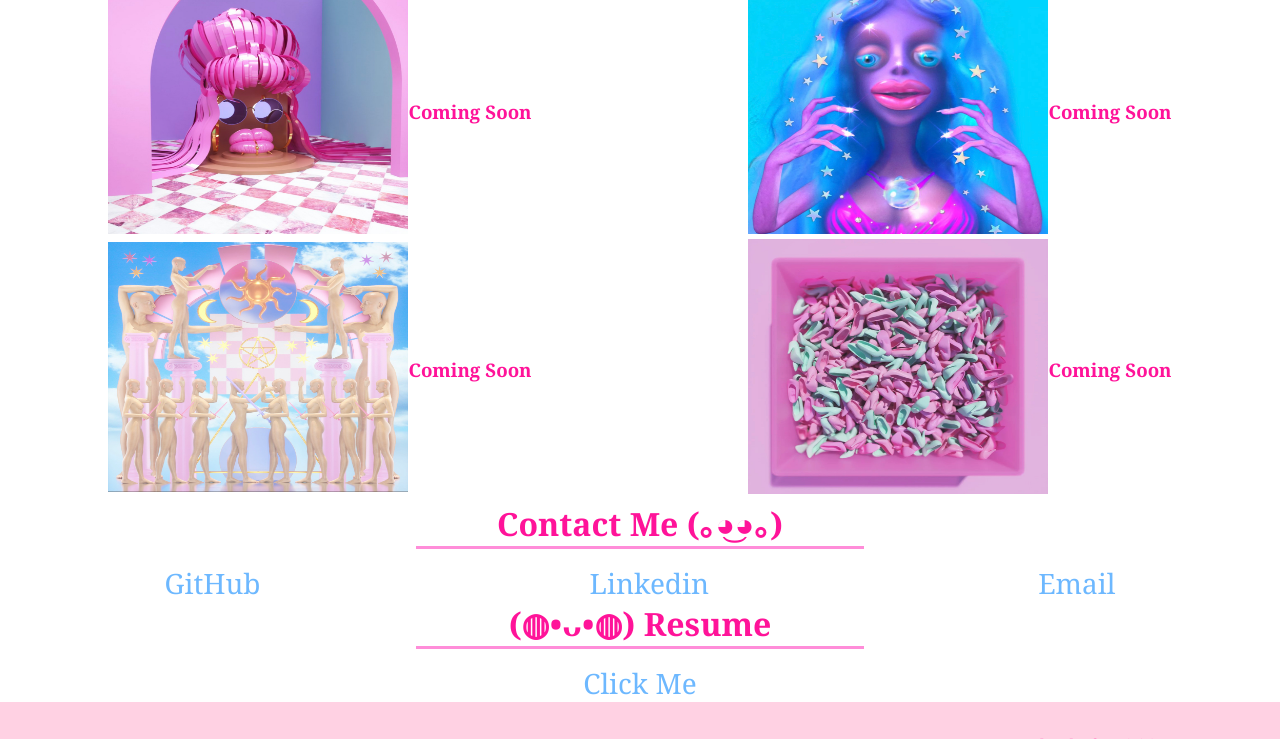
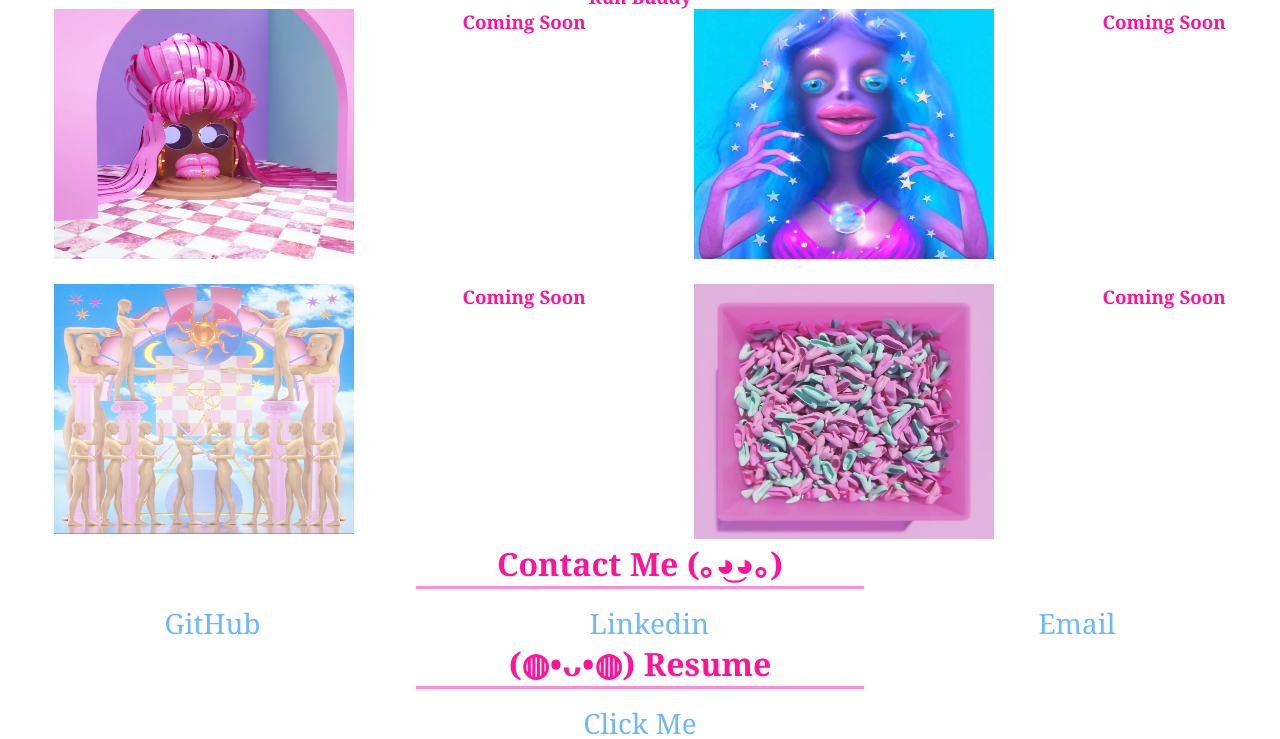
Before and after one commit to shanicesauce/Portfolio, a plain HTML site: page index.html in a window 1280 px wide. Shown: the part 865-1604 px from the top of the page. Drawn offline with Linux system fonts and the light colour scheme.

Commit message:
adjusted poistions of projects

```diff
--- a/index.html
+++ b/index.html
@@ -56,38 +56,45 @@
       <div>
       <h2 class="title">૮₍˶ •. • ⑅₎ა ♡ My Projects
        </h2>
-        <article class="project">
-          <a href="https://shanicesauce.github.io/Run-Buddy/"> <img src="./run.jpeg" alt="screenshot of run buddy site"
-            height="350px"
-            width="400px"></a>
+       <a href="https://shanicesauce.github.io/Run-Buddy/"> <img src="./run.jpeg" alt="screenshot of run buddy site"
+        height="350px"
+        width="400px"></a>
             <h3>Run Buddy</h3>
-        </article>
         <div class="column" >
-        <article>
+
           <a href=""> <img src="image2.jpeg"  alt="sitting area designed to resemble a woman"
             height="250px"
-            width="300px"></a>
-            <h3> Coming Soon </h3>
-        </article>
-        <article>
+            width="300px">
+          </a>
+          <span>
+            <h3>
+              Coming Soon
+            </h3>
+          </span>
+
           <a href=""> <img src="image6.jpeg"  alt="a beautiful alien"
             height="250px"
-            width="300px"></a>
-          <h3> Coming Soon </h3>
-        </article>
-        <article>
+            width="300px">
+
+          </a>
+          <h3>
+            Coming Soon
+         </h3>
+        </div>
+        <div class="second-column">
           <a href=""> <img src="image1.jpeg"  alt="a beautiful ritual"
             height="250px"
             width="300px"></a>
-            <h3> Coming Soon </h3>
-        </article>
-        <article class="next-place">
+            <h3>
+               Coming Soon
+              </h3>
           <a href=""> <img src="image5.jpeg"  alt="a bin of barbie shoes"
             height="255px"
             width="300px"></a>
-          <h3> Coming Soon </h3>
-        </article>
-      </div>
+          <h3>
+            Coming Soon
+           </h3>
+        </div>
       </div>
     </section>
 
--- a/style.css
+++ b/style.css
@@ -104,15 +104,21 @@ footer div {
 .column {
     display: flex;
     flex-wrap: wrap;
-    justify-content: space-evenly;
-
+    justify-content: space-around;
+    padding: 0 0 25px 0;
 }
-.project img {
-    border: 2px solid #fdff75;
-   display: flex;
-   flex-wrap: wrap;
+.second-column {
+    display: flex;
+    flex-wrap: wrap;
+    justify-content: space-around;
+}
+.projects a {
+   display:flex;
+   flex-wrap:wrap;
    justify-content: center;
-
+}
+.projects h3 {
+    text-align: center;
 }
 
 .contact div p {
```
